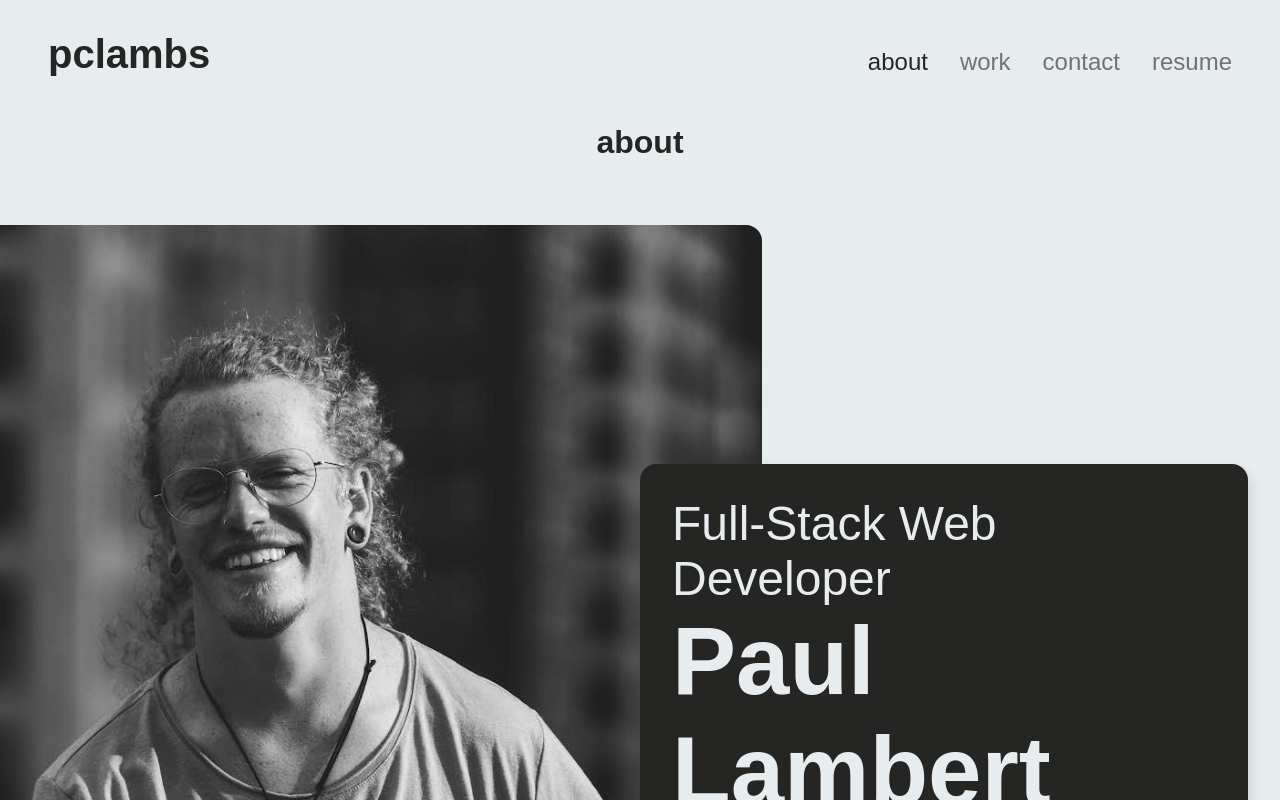
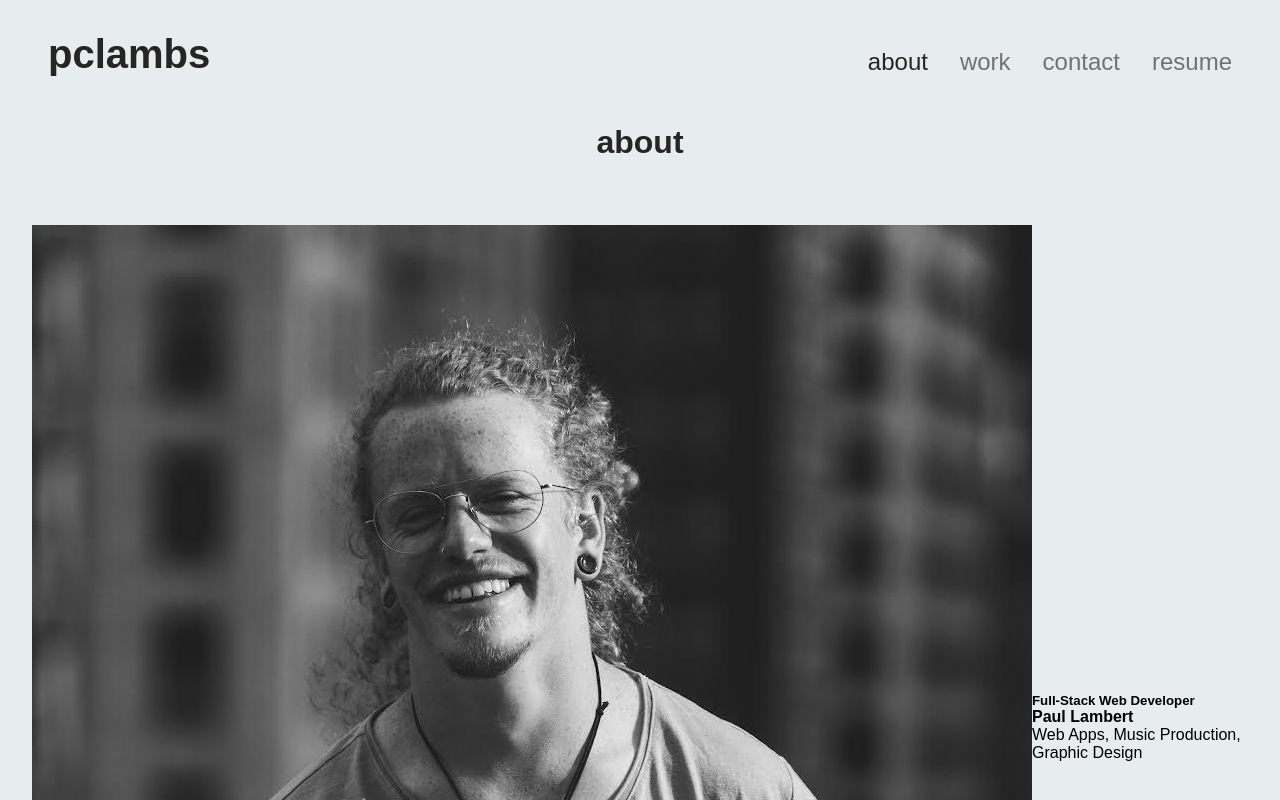
Before and after one commit to pclambs/react-portfolio, a React (Vite) app: page / in a window 1280 px wide. Shown: the top 800 px of the page. Built offline with nearby package versions, Linux system fonts and the light colour scheme.

Commit message:
img bug fix

```diff
--- a/src/pages/About/About-1.css
+++ b/src/pages/About/About-1.css
@@ -1,4 +1,4 @@
-.about-paul {
+/* .about-paul {
   flex: 0 0 55%;
   border-radius: 1rem;
   width: 100%;
@@ -99,9 +99,10 @@ h5 {
   .about-paul {
     all: unset !important;
     display: block !important;
-    height: inherit !important;
-    /* height: auto !important;
-    width: 100% !important; */
+
+
+    height: auto !important;
+    width: 100% !important;
   }
 
   h4 {
@@ -115,4 +116,4 @@ h5 {
   .about-card p {
     font-size: 1rem;
   }
-}
+} */
```
